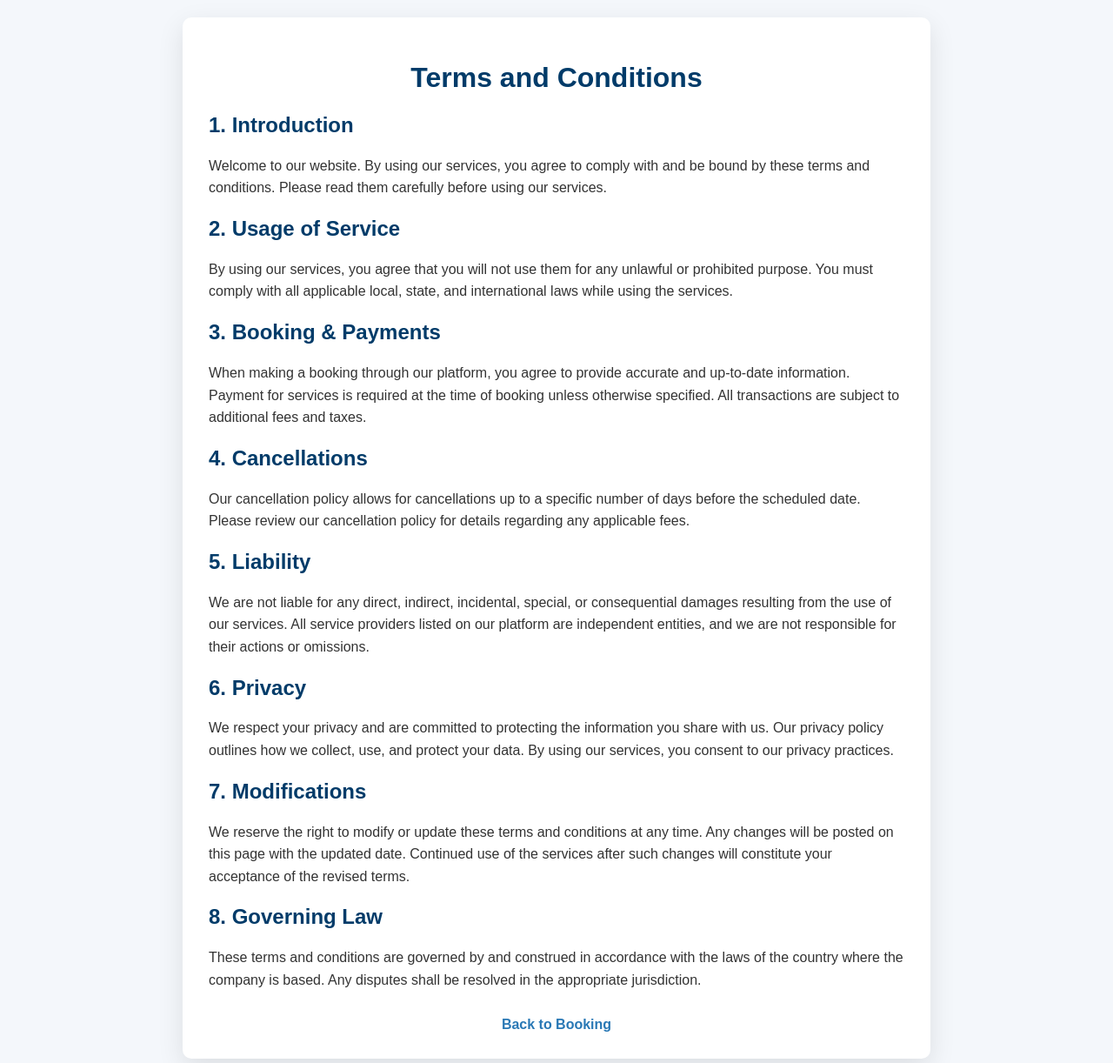
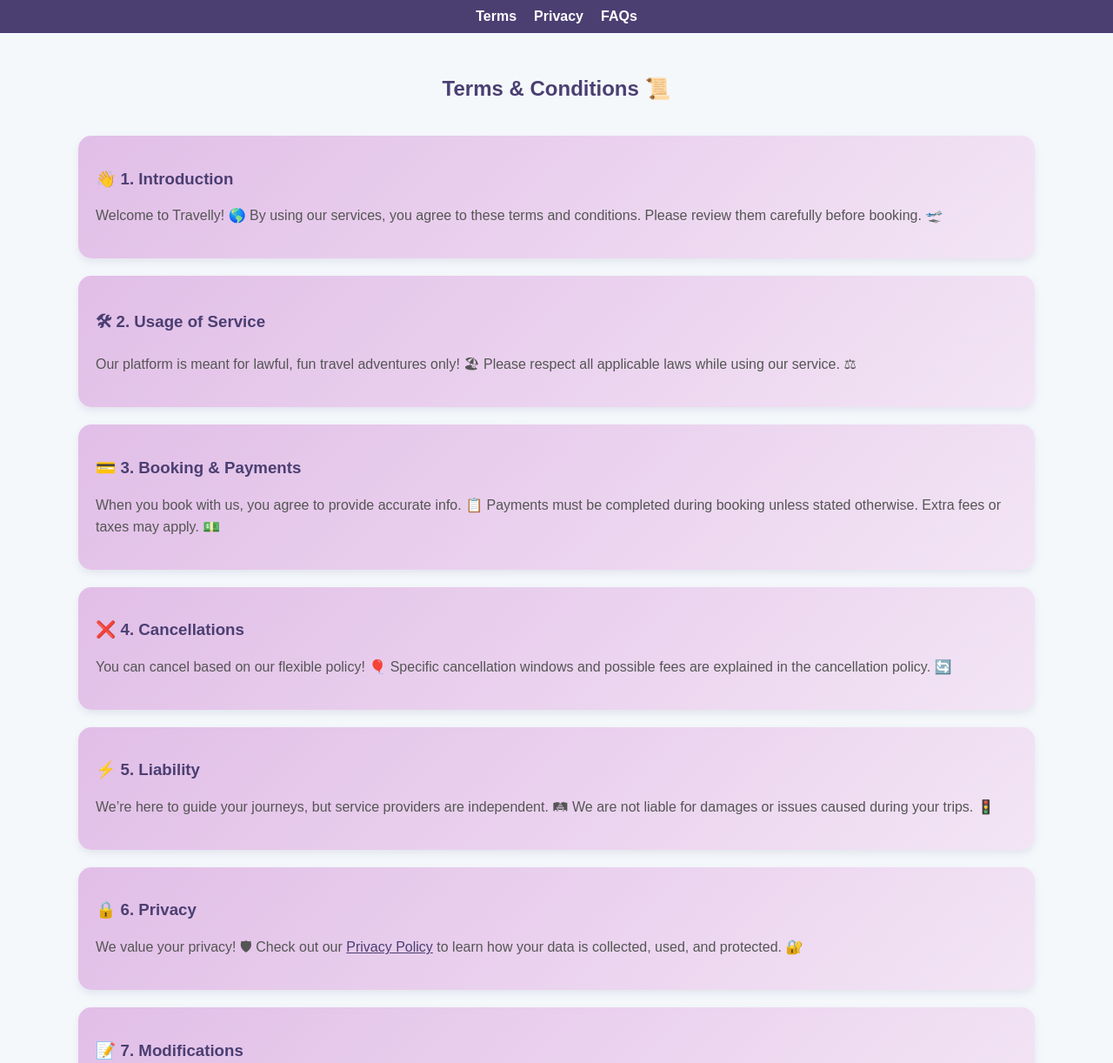
Before and after one commit to Radhika-R-Pai/Travelly-Travel-Tourism, a plain HTML site: page terms.html in a window 1280 px wide. Shown: the top 1222 px of the page at 87% size. Drawn offline with Linux system fonts and the light colour scheme.

Commit message:
Update terms.html

```diff
--- a/terms.html
+++ b/terms.html
@@ -3,86 +3,156 @@
 <head>
   <meta charset="UTF-8">
   <meta name="viewport" content="width=device-width, initial-scale=1.0">
-  <title>Terms and Conditions</title>
+  <title>Terms and Conditions | Travelly</title>
   <style>
     body {
-      font-family: Arial, sans-serif;
-      background: #f4f7fb;
+      font-family: 'Arial', sans-serif;
+      background: #f4f8fb;
+      margin: 0;
+      padding: 0;
       color: #333;
+    }
+    header {
+      background-color: #4b3f72;
+      padding: 10px 20px;
+    }
+    nav ul {
+      list-style: none;
       display: flex;
       justify-content: center;
-      align-items: center;
-      min-height: 100vh;
+      gap: 20px;
+      margin: 0;
+      padding: 0;
+    }
+    nav a {
+      text-decoration: none;
+      color: #fff;
+      font-weight: bold;
+    }
+    .terms-section {
+      max-width: 1100px;
+      margin: 50px auto;
+      padding: 0 20px;
+    }
+    .terms-section h1 {
+      text-align: center;
+      color: #4b3f72;
+      margin-bottom: 40px;
+    }
+    .terms-item {
+      background: linear-gradient(135deg, #e1bee7, #f3e5f5);
+      border-radius: 15px;
       padding: 20px;
-      margin: 0;
+      margin-bottom: 20px;
+      box-shadow: 0 4px 8px rgba(75, 63, 114, 0.1);
+      transition: transform 0.3s;
     }
-    .terms-container {
-      background: white;
-      padding: 30px;
-      max-width: 800px;
-      width: 100%;
-      border-radius: 10px;
-      box-shadow: 0 10px 30px rgba(0, 0, 0, 0.1);
+    .terms-item:hover {
+      transform: translateY(-5px);
     }
-    h1 {
-      color: #003b69;
-      text-align: center;
+    .terms-item h3 {
+      color: #4b3f72;
     }
-    h2 {
-      color: #003b69;
-      margin-top: 20px;
-    }
-    p {
+    .terms-item p {
+      margin-top: 10px;
+      color: #555;
       line-height: 1.6;
-      font-size: 16px;
-      margin-bottom: 15px;
     }
     .back-link {
-      display: block;
       text-align: center;
-      margin-top: 30px;
+      margin-top: 40px;
     }
     .back-link a {
-      color: #2978b5;
+      color: #4b3f72;
       text-decoration: none;
       font-weight: bold;
+      font-size: 18px;
     }
     .back-link a:hover {
-      color: #215a8a;
+      text-decoration: underline;
+    }
+    footer {
+      text-align: center;
+      padding: 20px;
+      background: #4b3f72;
+      color: white;
+      margin-top: 40px;
+    }
+    @media (max-width: 768px) {
+      .terms-item {
+        padding: 15px;
+      }
+      nav ul {
+        flex-direction: column;
+        gap: 10px;
+      }
     }
   </style>
 </head>
 <body>
-  <div class="terms-container">
-    <h1>Terms and Conditions</h1>
 
-    <h2>1. Introduction</h2>
-    <p>Welcome to our website. By using our services, you agree to comply with and be bound by these terms and conditions. Please read them carefully before using our services.</p>
+<header>
+  <nav>
+    <ul>
+      <li><a href="terms.html">Terms</a></li>
+      <li><a href="privacy.html">Privacy</a></li>
+      <li><a href="faq.html">FAQs</a></li>
+    </ul>
+  </nav>
+</header>
 
-    <h2>2. Usage of Service</h2>
-    <p>By using our services, you agree that you will not use them for any unlawful or prohibited purpose. You must comply with all applicable local, state, and international laws while using the services.</p>
+<section class="terms-section">
+  <h1>Terms & Conditions 📜</h1>
 
-    <h2>3. Booking & Payments</h2>
-    <p>When making a booking through our platform, you agree to provide accurate and up-to-date information. Payment for services is required at the time of booking unless otherwise specified. All transactions are subject to additional fees and taxes.</p>
+  <div class="terms-item">
+    <h3>👋 1. Introduction</h3>
+    <p>Welcome to Travelly! 🌎 By using our services, you agree to these terms and conditions. Please review them carefully before booking. 🛫</p>
+  </div>
 
-    <h2>4. Cancellations</h2>
-    <p>Our cancellation policy allows for cancellations up to a specific number of days before the scheduled date. Please review our cancellation policy for details regarding any applicable fees.</p>
+  <div class="terms-item">
+    <h3>🛠 2. Usage of Service</h3>
+    <p>Our platform is meant for lawful, fun travel adventures only! 🏖 Please respect all applicable laws while using our service. ⚖</p>
+  </div>
 
-    <h2>5. Liability</h2>
-    <p>We are not liable for any direct, indirect, incidental, special, or consequential damages resulting from the use of our services. All service providers listed on our platform are independent entities, and we are not responsible for their actions or omissions.</p>
+  <div class="terms-item">
+    <h3>💳 3. Booking & Payments</h3>
+    <p>When you book with us, you agree to provide accurate info. 📋 Payments must be completed during booking unless stated otherwise. Extra fees or taxes may apply. 💵</p>
+  </div>
 
-    <h2>6. Privacy</h2>
-    <p>We respect your privacy and are committed to protecting the information you share with us. Our privacy policy outlines how we collect, use, and protect your data. By using our services, you consent to our privacy practices.</p>
+  <div class="terms-item">
+    <h3>❌ 4. Cancellations</h3>
+    <p>You can cancel based on our flexible policy! 🎈 Specific cancellation windows and possible fees are explained in the cancellation policy. 🔄</p>
+  </div>
 
-    <h2>7. Modifications</h2>
-    <p>We reserve the right to modify or update these terms and conditions at any time. Any changes will be posted on this page with the updated date. Continued use of the services after such changes will constitute your acceptance of the revised terms.</p>
+  <div class="terms-item">
+    <h3>⚡ 5. Liability</h3>
+    <p>We’re here to guide your journeys, but service providers are independent. 🛤 We are not liable for damages or issues caused during your trips. 🚦</p>
+  </div>
 
-    <h2>8. Governing Law</h2>
-    <p>These terms and conditions are governed by and construed in accordance with the laws of the country where the company is based. Any disputes shall be resolved in the appropriate jurisdiction.</p>
+  <div class="terms-item">
+    <h3>🔒 6. Privacy</h3>
+    <p>We value your privacy! 🛡 Check out our <a href="privacy.html" style="color:#4b3f72;">Privacy Policy</a> to learn how your data is collected, used, and protected. 🔐</p>
+  </div>
 
-    <div class="back-link">
-      <a href="index.html">Back to Booking</a>
-    </div>
+  <div class="terms-item">
+    <h3>📝 7. Modifications</h3>
+    <p>We may update these terms sometimes 🔄. Continued use means you agree to the new terms. We'll post changes here, so stay tuned! 📣</p>
   </div>
+
+  <div class="terms-item">
+    <h3>⚖ 8. Governing Law</h3>
+    <p>These terms are governed by the laws of the country where our headquarters are based. 🏛 Disputes will be handled by the appropriate courts. 👩‍⚖</p>
+  </div>
+
+  <div class="back-link">
+    <a href="index.html">⬅ Back to Booking</a>
+  </div>
+
+</section>
+
+<footer>
+  <p>&copy; 2025 Travelly. All rights reserved.</p>
+</footer>
+
 </body>
 </html>
```
